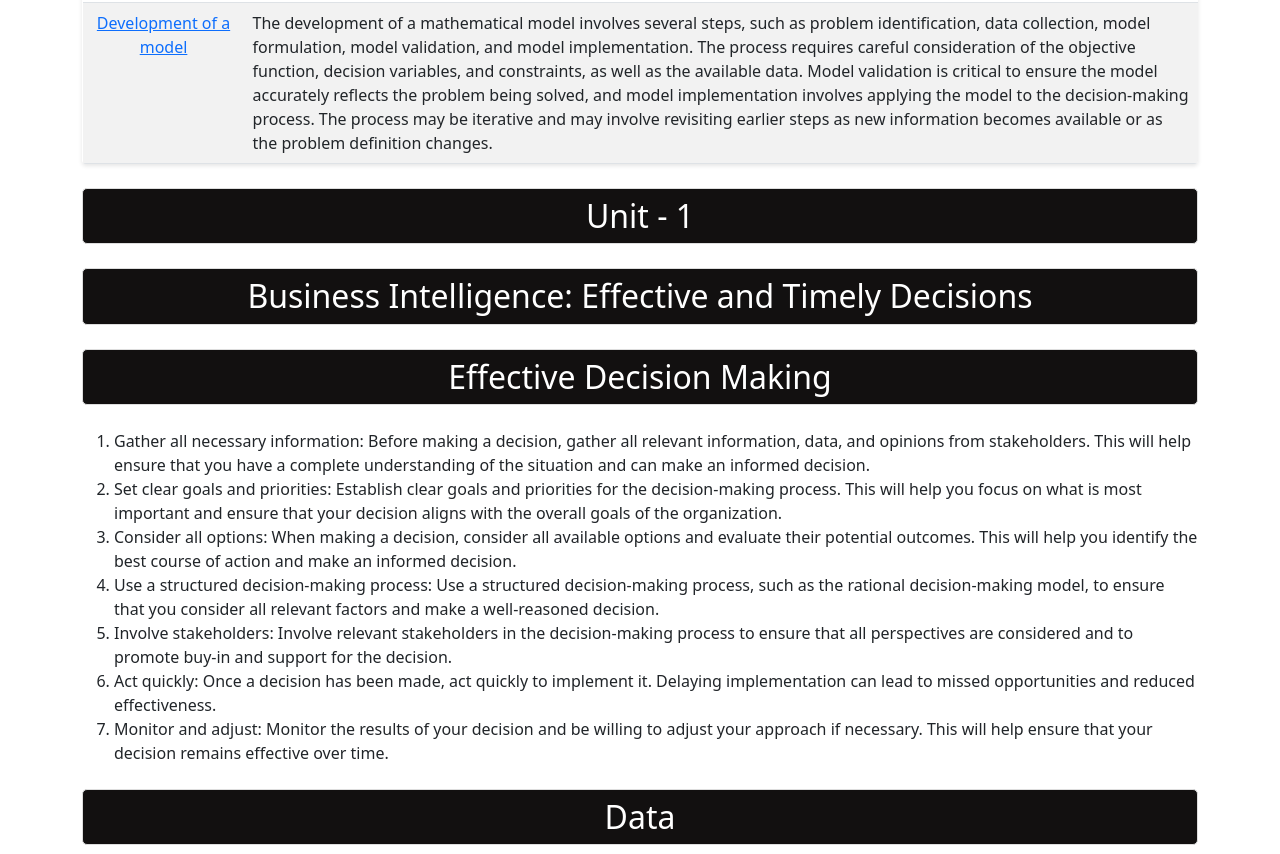
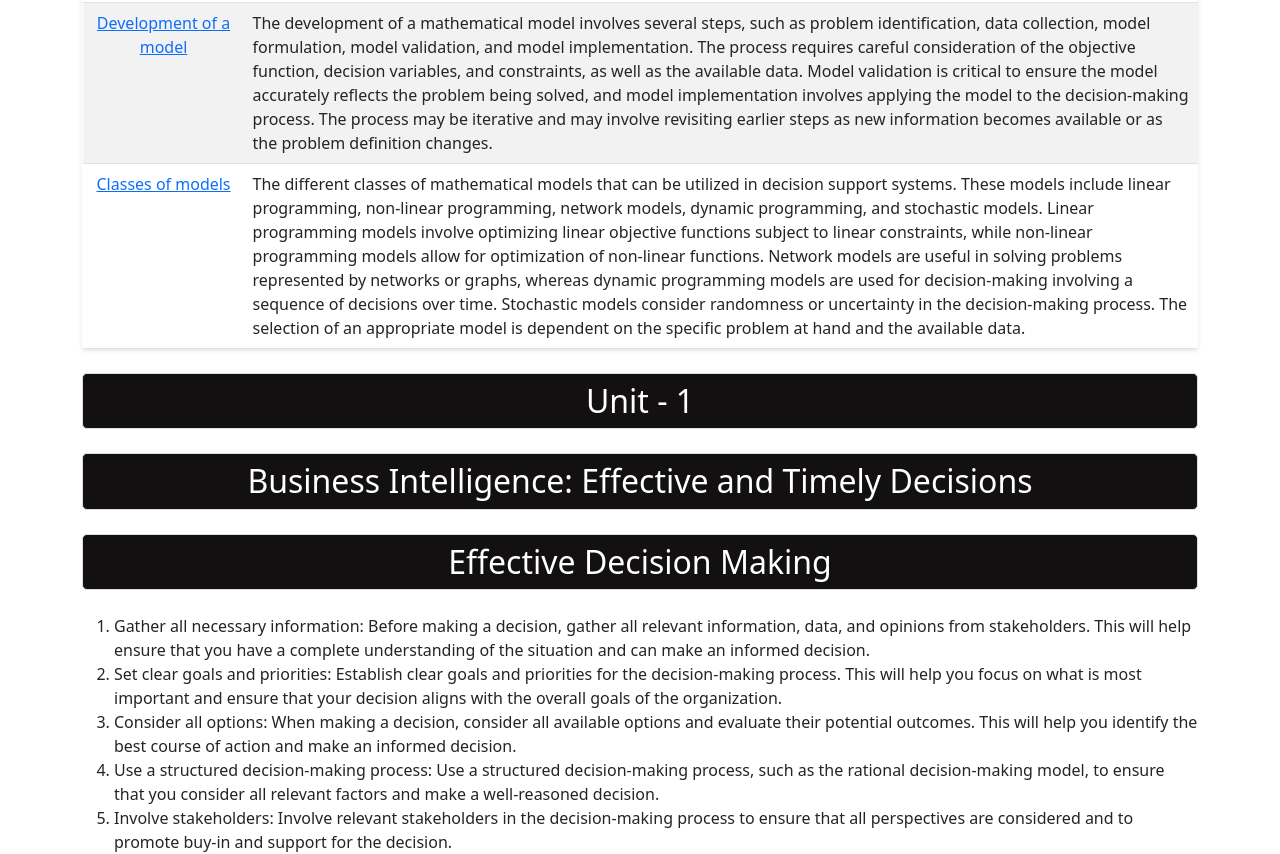
Before and after one commit to Anamaya1729/business-intelligence-notes-app, a React (Create React App) app: page / in a window 1280 px wide. Shown: the part 3730-4584 px from the top of the page. Built offline with nearby package versions, Linux system fonts and the light colour scheme; a small style sheet from the web is missing.

Commit message:
Added classes of models

```diff
--- a/src/App.js
+++ b/src/App.js
@@ -43,6 +43,7 @@ function App() {
     <Paragraph props={data.mathematicalModelStructure} />
     <Image src={mmodel} alt="Mathematical Model" caption="Mathematical Model" />
     <Paragraph props={data.mathematicalModelDevelopment} />
+    <Paragraph props={data.mathematicalModelClasses} />
     <Footer />
     <GoTopButton />
     </>
--- a/src/data.json
+++ b/src/data.json
@@ -95,6 +95,12 @@
       "title": "Development of a model",
       "content": "The development of a mathematical model involves several steps, such as problem identification, data collection, model formulation, model validation, and model implementation. The process requires careful consideration of the objective function, decision variables, and constraints, as well as the available data. Model validation is critical to ensure the model accurately reflects the problem being solved, and model implementation involves applying the model to the decision-making process. The process may be iterative and may involve revisiting earlier steps as new information becomes available or as the problem definition changes.",
       "link": "model-development"
+    },
+    {
+      "id": 17,
+      "title": "Classes of models",
+      "content": "The different classes of mathematical models that can be utilized in decision support systems. These models include linear programming, non-linear programming, network models, dynamic programming, and stochastic models. Linear programming models involve optimizing linear objective functions subject to linear constraints, while non-linear programming models allow for optimization of non-linear functions. Network models are useful in solving problems represented by networks or graphs, whereas dynamic programming models are used for decision-making involving a sequence of decisions over time. Stochastic models consider randomness or uncertainty in the decision-making process. The selection of an appropriate model is dependent on the specific problem at hand and the available data.",
+      "link": "model-classes"
     }
   ],
   "importantQuestion" : [
@@ -363,5 +369,10 @@
                 "The final step is model implementation, which involves applying the model to the decision-making process. This step may involve using the model to evaluate different scenarios or to optimize a particular decision.",
                 "The development of a mathematical model is an iterative process that may involve revisiting earlier steps as new information becomes available or as the problem definition changes."],
       "link": "model-development"
+  },
+  "mathematicalModelClasses" : {
+      "title": "Classes of Models",
+      "data" : ["There are several classes of mathematical models that can be used in decision support systems, including linear programming, non-linear programming, network models, dynamic programming, and stochastic models. Linear programming models involve optimizing a linear objective function subject to linear constraints, while non-linear programming models allow for non-linear functions to be optimized. Network models are used to solve problems that can be represented by a network or graph, such as transportation or communication networks. Dynamic programming models are used to solve problems that involve a sequence of decisions over time, while stochastic models incorporate randomness or uncertainty into the decision-making process. The appropriate class of model to use depends on the specific problem being addressed and the available data."],
+      "link": "model-classes"
   }
 }
```
